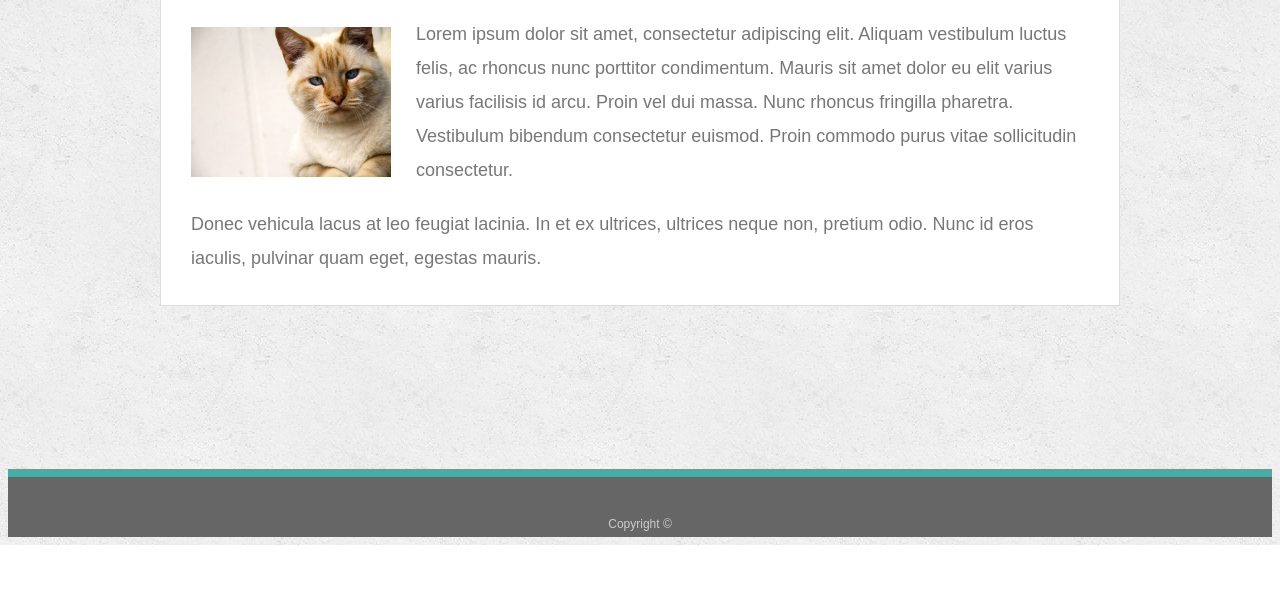
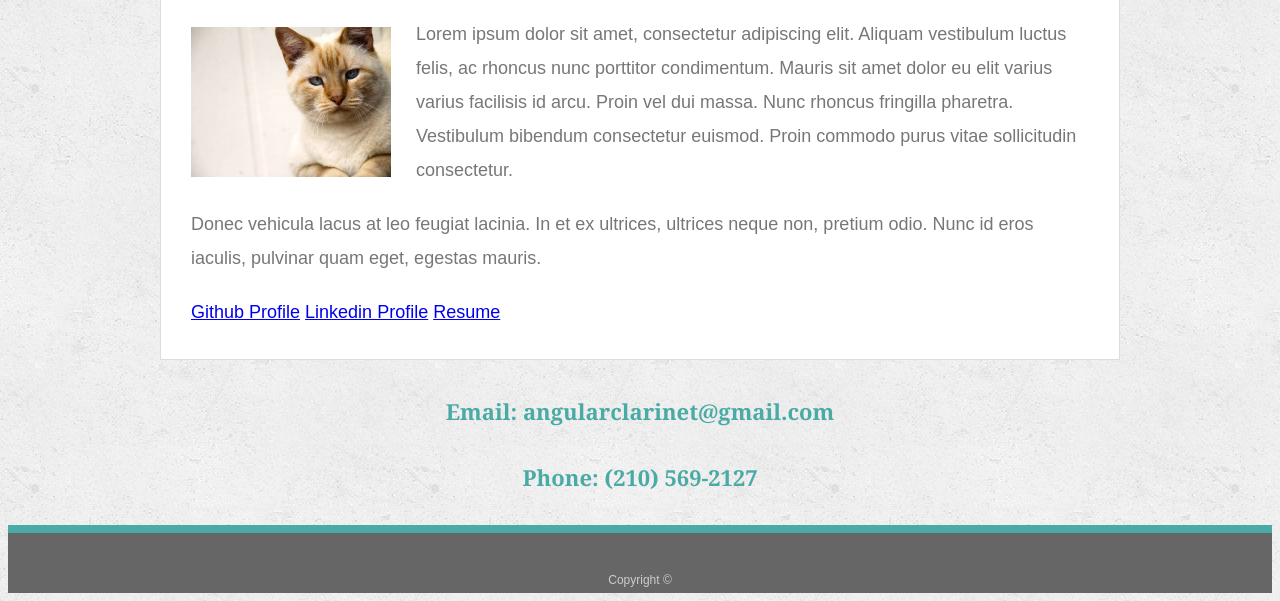
Before and after one commit to matthewt216/Responsive-Portfolio, a plain HTML site: page index.html in a window 1280 px wide. Shown: the part 269-870 px from the top of the page. Before the commit the page ends 814 px from the top, so only its background shows below. Drawn offline with Linux system fonts and the light colour scheme.

Commit message:
Portfolio

```diff
--- a/index.html
+++ b/index.html
@@ -31,9 +31,13 @@
 
       <p>Donec vehicula lacus at leo feugiat lacinia. In et ex ultrices, ultrices neque non, pretium odio. Nunc id eros iaculis, pulvinar quam eget, egestas mauris.</p>
 
-
+      <a href="https://github.com/matthewt216">Github Profile</a>
+      <a href="https://www.linkedin.com">Linkedin Profile</a>
+      <a href="resume">Resume</a>
 
     </section>
+    <h3><center>Email: angularclarinet@gmail.com</center></h3>
+    <h3><center>Phone: (210) 569-2127</center></h3>
 
   </div>
 
```
Also changed, not shown: portfolio.html (+1 -1 lines).
